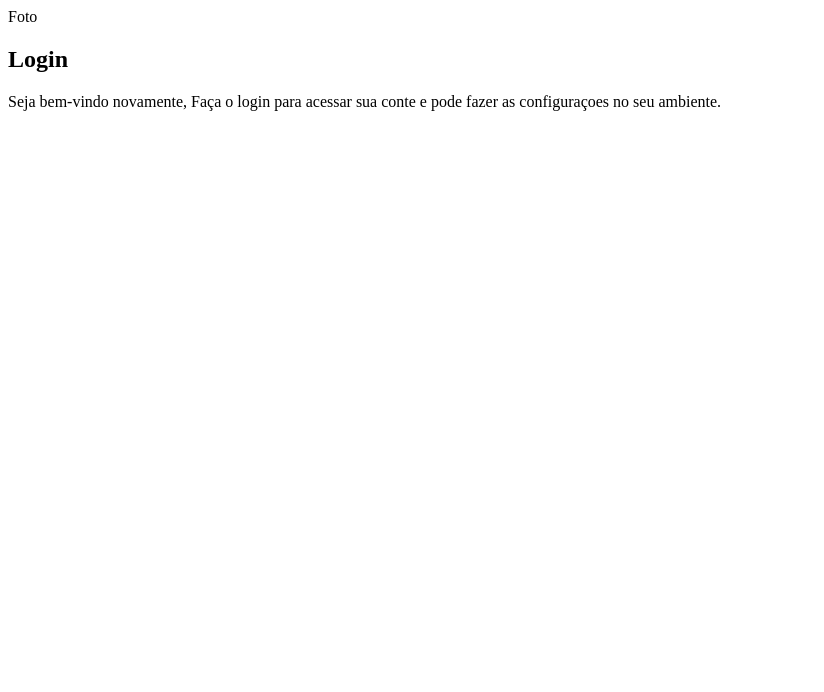
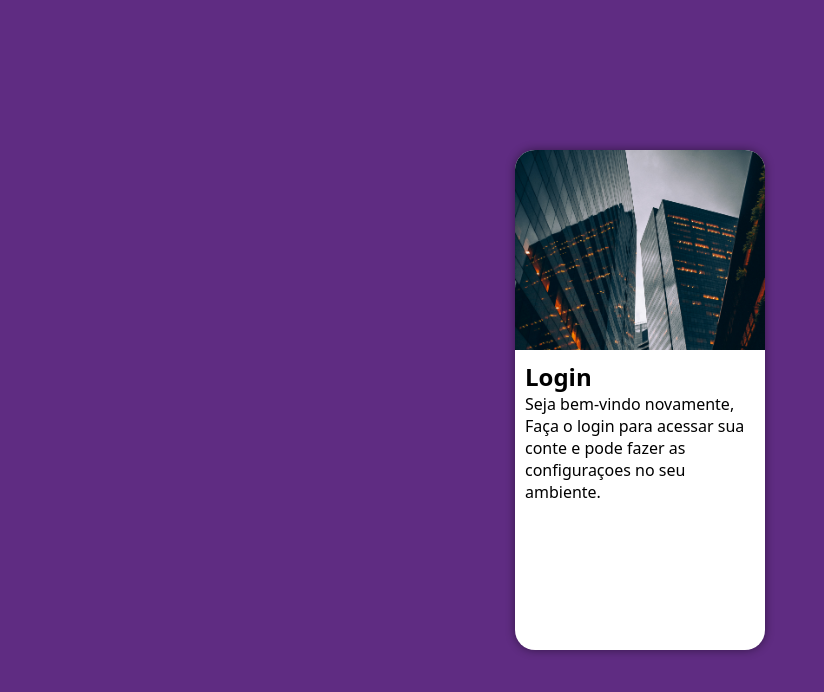
Before and after one commit to Fernandotky/projeto-login, a plain HTML site: page index.html in a window 1280 px wide. Shown: the whole page, without its empty margins (0-824 px from the left). Drawn offline with Linux system fonts and the light colour scheme.

Commit message:
primeira etapa da tela de login

```diff
--- a/estilos/style.css
+++ b/estilos/style.css
@@ -5,3 +5,52 @@
     Verde: #49a09d
     lilás: #5f2c82
 */
+
+*{
+    font-family: system-ui, -apple-system, BlinkMacSystemFont, 'Segoe UI', Roboto, Oxygen, Ubuntu, Cantarell, 'Open Sans', 'Helvetica Neue', sans-serif;
+    padding: 0px;
+    margin: 0px;
+    box-sizing: border-box;
+
+}
+
+body, html {
+    background-color: #5f2c82;
+    height: 100vh;
+    width: 100vw;
+}
+
+main{
+    position: relative;
+    height: 100vh;
+    width: 100vw;
+
+}
+
+section#login{
+    position: absolute;
+    top: 50%;
+    left: 50%;
+    transform: translate(-50%, -50%);
+    overflow: hidden;
+
+    background-color: white;
+    width: 250px;
+    height: 500px;
+    border-radius: 20px;
+    box-shadow: 0px 0px 10px rgba(0, 0, 0, 0.450);
+
+}
+
+section#login > div#imagem {
+    display: block;
+    background: url(../imagens/metal.jpg) no-repeat;
+    background-size: cover;
+    background-position: top;
+    height: 200px;
+}
+
+section#login > div#formulario {
+    display: block;
+    padding: 10px;
+}
--- a/index.html
+++ b/index.html
@@ -11,7 +11,7 @@
     <main>
         <section id="login">
             <div id="imagem">
-                Foto
+                <!--Aqui vai a imagem na CSS-->
             </div>
             <div id="formulario">
                 <h1>Login</h1>
```
